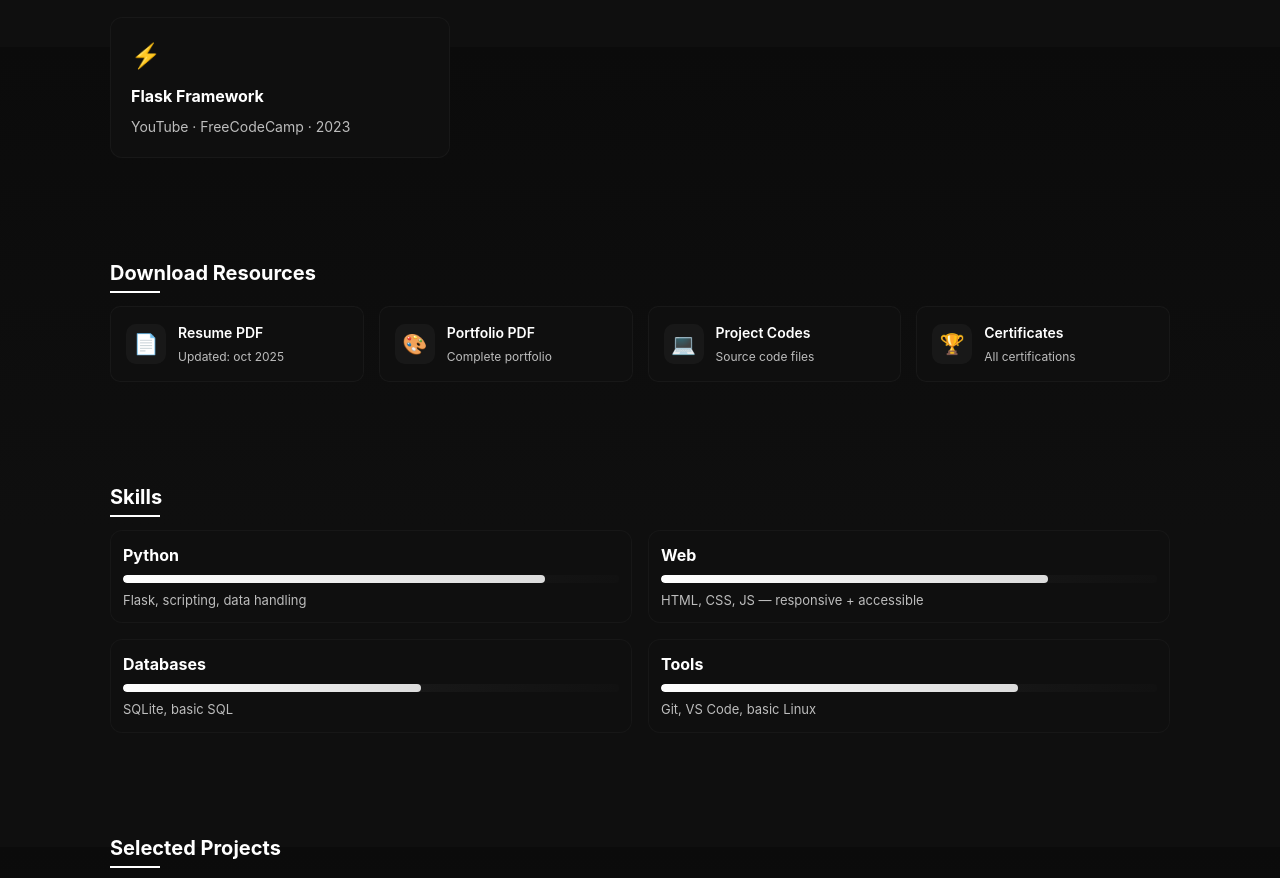
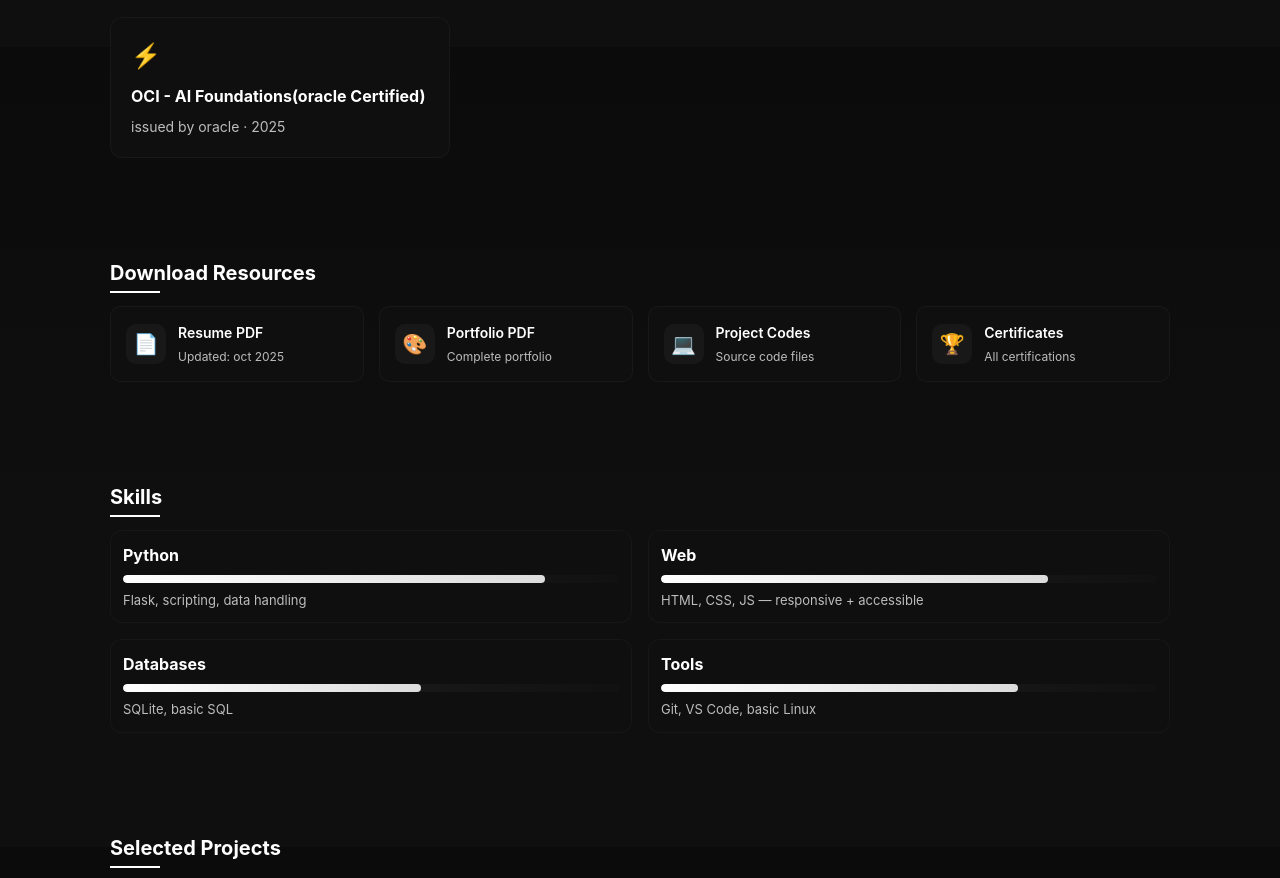
Before and after one commit to kalichetiAravindreddy/aravindreddyk.github.io, a plain HTML site: page index.html in a window 1280 px wide. Shown: the part 1553-2431 px from the top of the page. Drawn offline with Linux system fonts and the light colour scheme.

Commit message:
updated changes

```diff
--- a/index.html
+++ b/index.html
@@ -209,8 +209,8 @@
           </div>
           <div class="cert-card">
             <div class="cert-icon">⚡</div>
-            <h4>Flask Framework</h4>
-            <p class="muted">YouTube · FreeCodeCamp · 2023</p>
+            <h4>OCI - AI Foundations(oracle Certified)</h4>
+            <p class="muted">issued by oracle · 2025</p>
           </div>
         </div>
       </section>
--- a/portfolio.css
+++ b/portfolio.css
@@ -1,7 +1,7 @@
-/* ==========================
+/*
        Modern Black & White portfolio
        Enhanced with multiple features
-       ========================== */
+*/
 
 :root{
   --bg:#0b0b0b;
--- a/portfolio.js
+++ b/portfolio.js
@@ -1,7 +1,4 @@
-// ==============================
 // Enhanced JS for modern portfolio
-// ==============================
-
 // Theme Toggle
 const themeToggle = document.getElementById('themeToggle');
 const mobileThemeToggle = document.getElementById('mobileThemeToggle');
```
